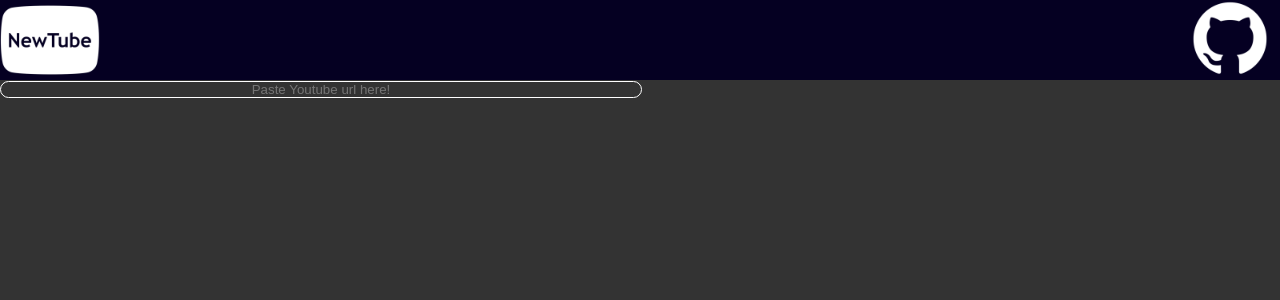
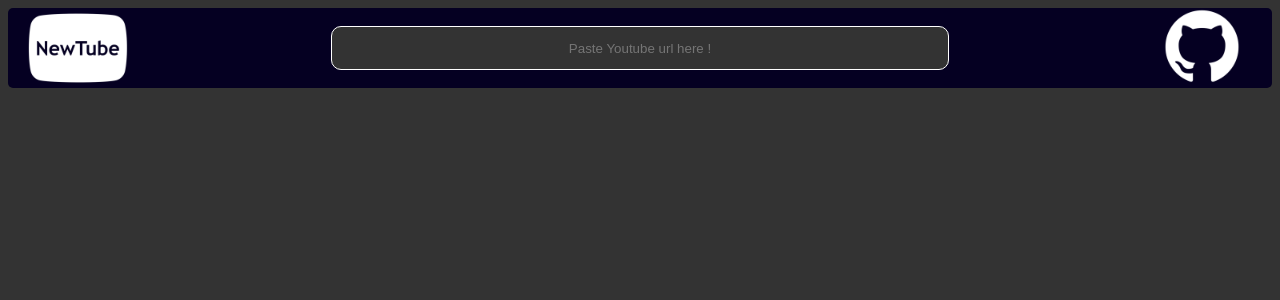
Before and after one commit to Zombiebattler/NewTube, a Flask app: page / in a window 1280 px wide. Shown: the top 300 px of the page. Run offline with Flask 3, Linux system fonts and the light colour scheme.

Commit message:
Update home.html

```diff
--- a/templates/home.html
+++ b/templates/home.html
@@ -7,14 +7,9 @@
 </head>
 <style>
     @import url('https://fonts.googleapis.com/css2?family=Poppins&display=swap');
-    *
-    {
-        padding: 0;
-        margin: 0;
-    }
+
     body {
         background-color: #333;
-
     }
 
     .navbar {
@@ -22,23 +17,20 @@
             justify-content: space-between; /* Platzieren Sie die Elemente am Anfang und Ende */
             align-items: center; /* Zentrieren Sie vertikal */
             height: 80px; /* Ändern Sie die Höhe nach Bedarf */
-            padding: 0 ;
-            margin: 0;/* Fügen Sie horizontalen Abstand hinzu, um Platz zu schaffen */
+            padding: 0 20px; /* Fügen Sie horizontalen Abstand hinzu, um Platz zu schaffen */
             background-color: #050022;
             border: 0px solid red;
-
+            border-radius: 5px;
         }
     .navbar img {
         max-width: 100px; /* Ändern Sie die Breite des Logos nach Bedarf */
     }
 
     input {
-
-         background-color: #333;
+        background-color: #333;
         width: 50%;
         height: 50%;
         border: 1px solid white;
-        align-items: center;
         border-radius: 10px;
         color: white;
         text-align: center;
@@ -48,12 +40,11 @@
 <body>
     <div class="navbar">
         <img src="{{ url_for('static', filename='logo.png') }}" alt="Logo" />
-
+        <input id="myInput" type="text" placeholder="Paste Youtube url here !">
         <a href="https://github.com/Zombiebattler/NewTube">
             <img src="{{ url_for('static', filename='github.png') }}" alt="Logo" />
         </a>
     </div>
-    <input type="text" placeholder="Paste Youtube url here!">
 
 </body>
 
```
